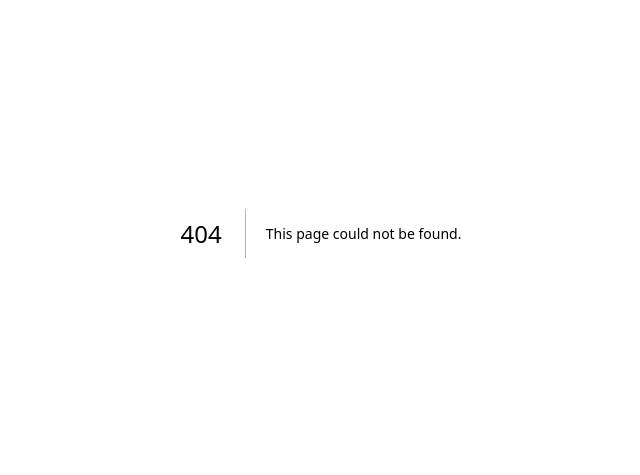
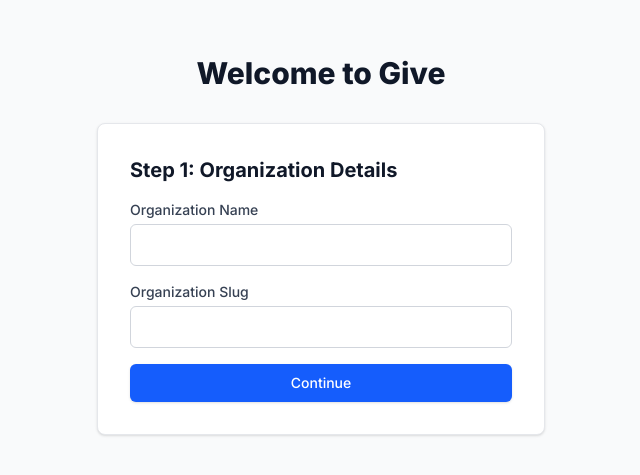
Before and after one commit to dustinmcole/give, a Next.js app in the folder apps/web/: page /onboarding in a window 1280 px wide. Before the commit this address had no page. Shown: the part 167-642 px from the top of the page, without its empty margins (319-959 px from the left). Built offline with nearby package versions, Linux system fonts and the light colour scheme.

Commit message:
feat: implement onboarding flow skeleton (Prompt 5)

```diff
--- /dev/null
+++ b/apps/web/src/app/onboarding/campaign/page.tsx
@@ -0,0 +1,20 @@
+export default function OnboardingStep3() {
+  return (
+    <div className="bg-white p-8 rounded-lg shadow-sm border border-gray-200">
+      <h3 className="text-xl font-bold mb-4 text-gray-900">Step 3: Create First Campaign</h3>
+      <form action="/dashboard" className="space-y-4">
+        <div>
+          <label className="block text-sm font-medium text-gray-700">Campaign Title</label>
+          <input type="text" required className="mt-1 block w-full border border-gray-300 rounded-md p-2" />
+        </div>
+        <div>
+          <label className="block text-sm font-medium text-gray-700">Description</label>
+          <textarea className="mt-1 block w-full border border-gray-300 rounded-md p-2"></textarea>
+        </div>
+        <button type="submit" className="w-full flex justify-center py-2 px-4 border border-transparent rounded-md shadow-sm text-sm font-medium text-white bg-blue-600 hover:bg-blue-700">
+          Create & Go to Dashboard
+        </button>
+      </form>
+    </div>
+  );
+}
--- /dev/null
+++ b/apps/web/src/app/onboarding/complete/page.tsx
@@ -0,0 +1,13 @@
+import Link from 'next/link';
+
+export default function OnboardingComplete() {
+  return (
+    <div className="bg-white p-8 rounded-lg shadow-sm border border-gray-200 text-center">
+      <h3 className="text-xl font-bold mb-4 text-gray-900">Stripe Setup Complete!</h3>
+      <p className="text-gray-600 mb-6">Your payment processing is ready to go.</p>
+      <Link href="/onboarding/campaign" className="w-full flex justify-center py-2 px-4 border border-transparent rounded-md shadow-sm text-sm font-medium text-white bg-blue-600 hover:bg-blue-700">
+        Continue to Campaign
+      </Link>
+    </div>
+  );
+}
--- /dev/null
+++ b/apps/web/src/app/onboarding/layout.tsx
@@ -0,0 +1,14 @@
+export default function OnboardingLayout({ children }: { children: React.ReactNode }) {
+  return (
+    <div className="min-h-screen bg-gray-50 flex flex-col justify-center items-center py-12 px-4 sm:px-6 lg:px-8">
+      <div className="max-w-md w-full space-y-8">
+        <div>
+          <h2 className="mt-6 text-center text-3xl font-extrabold text-gray-900">
+            Welcome to Give
+          </h2>
+        </div>
+        {children}
+      </div>
+    </div>
+  );
+}
--- /dev/null
+++ b/apps/web/src/app/onboarding/page.tsx
@@ -0,0 +1,20 @@
+export default function OnboardingStep1() {
+  return (
+    <div className="bg-white p-8 rounded-lg shadow-sm border border-gray-200">
+      <h3 className="text-xl font-bold mb-4 text-gray-900">Step 1: Organization Details</h3>
+      <form action="/onboarding/stripe" className="space-y-4">
+        <div>
+          <label className="block text-sm font-medium text-gray-700">Organization Name</label>
+          <input type="text" required className="mt-1 block w-full border border-gray-300 rounded-md p-2" />
+        </div>
+        <div>
+          <label className="block text-sm font-medium text-gray-700">Organization Slug</label>
+          <input type="text" required className="mt-1 block w-full border border-gray-300 rounded-md p-2" />
+        </div>
+        <button type="submit" className="w-full flex justify-center py-2 px-4 border border-transparent rounded-md shadow-sm text-sm font-medium text-white bg-blue-600 hover:bg-blue-700">
+          Continue
+        </button>
+      </form>
+    </div>
+  );
+}
--- /dev/null
+++ b/apps/web/src/app/onboarding/refresh/page.tsx
@@ -0,0 +1,13 @@
+import Link from 'next/link';
+
+export default function OnboardingRefresh() {
+  return (
+    <div className="bg-white p-8 rounded-lg shadow-sm border border-gray-200 text-center">
+      <h3 className="text-xl font-bold mb-4 text-gray-900">Session Expired</h3>
+      <p className="text-gray-600 mb-6">Your Stripe onboarding session expired. Please try again.</p>
+      <Link href="/onboarding/stripe" className="w-full flex justify-center py-2 px-4 border border-transparent rounded-md shadow-sm text-sm font-medium text-white bg-blue-600 hover:bg-blue-700">
+        Retry Stripe Setup
+      </Link>
+    </div>
+  );
+}
--- /dev/null
+++ b/apps/web/src/app/onboarding/stripe/page.tsx
@@ -0,0 +1,18 @@
+import Link from 'next/link';
+
+export default function OnboardingStep2() {
+  return (
+    <div className="bg-white p-8 rounded-lg shadow-sm border border-gray-200">
+      <h3 className="text-xl font-bold mb-4 text-gray-900">Step 2: Payment Setup</h3>
+      <p className="text-gray-600 mb-6">Connect your bank account to receive donations via Stripe Connect.</p>
+      <div className="space-y-4">
+        <Link href="/onboarding/complete" className="w-full flex justify-center py-2 px-4 border border-transparent rounded-md shadow-sm text-sm font-medium text-white bg-indigo-600 hover:bg-indigo-700">
+          Connect with Stripe
+        </Link>
+        <Link href="/onboarding/campaign" className="w-full flex justify-center py-2 px-4 border border-gray-300 rounded-md shadow-sm text-sm font-medium text-gray-700 bg-white hover:bg-gray-50">
+          Skip for now
+        </Link>
+      </div>
+    </div>
+  );
+}
```
